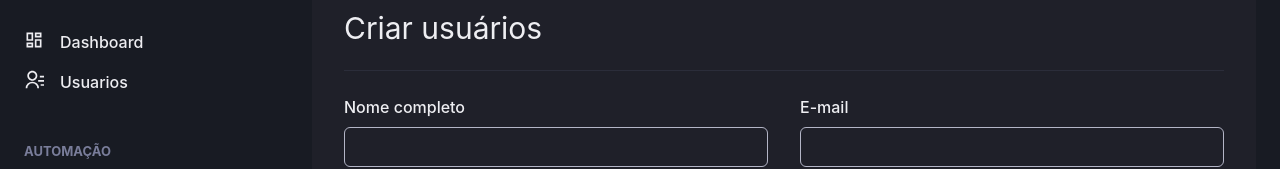
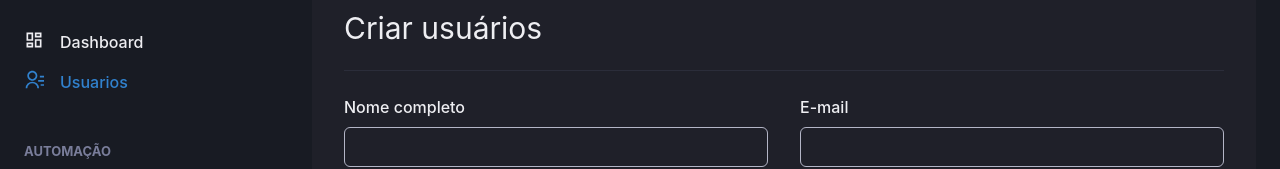
Before and after one commit to Stealty/dashgo, a Next.js app: page /users/create in a window 1280 px wide. Shown: the part 142-311 px from the top of the page. Built offline with nearby package versions, Linux system fonts and the light colour scheme.

Commit message:
feat/active links color

```diff
--- /dev/null
+++ b/src/components/ActiveLink.tsx
@@ -0,0 +1,37 @@
+import Link, { LinkProps } from "next/link";
+import { useRouter } from "next/router";
+import { cloneElement, ReactElement } from "react";
+
+interface ActiveLinkProps extends LinkProps {
+  children: ReactElement;
+  shouldMatchExactHref?: boolean;
+}
+
+export function ActiveLink({
+  children,
+  shouldMatchExactHref = false,
+  ...rest
+}: ActiveLinkProps) {
+  const { asPath } = useRouter();
+
+  let isActive = false;
+
+  if (shouldMatchExactHref && asPath === rest.href) {
+    isActive = true;
+  }
+
+  if (
+    (!shouldMatchExactHref && asPath.startsWith(String(rest.href))) ||
+    asPath.startsWith(String(rest.as))
+  ) {
+    isActive = true;
+  }
+
+  return (
+    <Link {...rest}>
+      {cloneElement(children, {
+        color: isActive ? "blue.500" : "gray.50",
+      })}
+    </Link>
+  );
+}
--- a/src/components/Sidebar/NavLink.tsx
+++ b/src/components/Sidebar/NavLink.tsx
@@ -6,6 +6,7 @@
 } from "@chakra-ui/react";
 import { ElementType } from "react";
 import Link from "next/link";
+import { ActiveLink } from "../ActiveLink";
 
 interface NavLinkProps extends ChakraLinkProps {
   icon: ElementType;
@@ -15,13 +16,13 @@
 
 export function NavLink({ icon, children, href, ...rest }: NavLinkProps) {
   return (
-    <Link href={href} passHref>
+    <ActiveLink href={href} passHref>
       <ChakraLink display="flex" alignContent="center" {...rest}>
         <Icon as={icon} fontSize="20" />
         <Text ml="4" fontWeight="medium">
           {children}
         </Text>
       </ChakraLink>
-    </Link>
+    </ActiveLink>
   );
 }
--- a/src/components/Sidebar/SidebarNav.tsx
+++ b/src/components/Sidebar/SidebarNav.tsx
@@ -16,7 +16,7 @@
           <NavLink icon={RiDashboardLine} href="/dashboard">
             Dashboard
           </NavLink>
-          <NavLink icon={RiContactsLine} href="users">
+          <NavLink icon={RiContactsLine} href="/users">
             Usuarios
           </NavLink>
         </NavSection>
```
